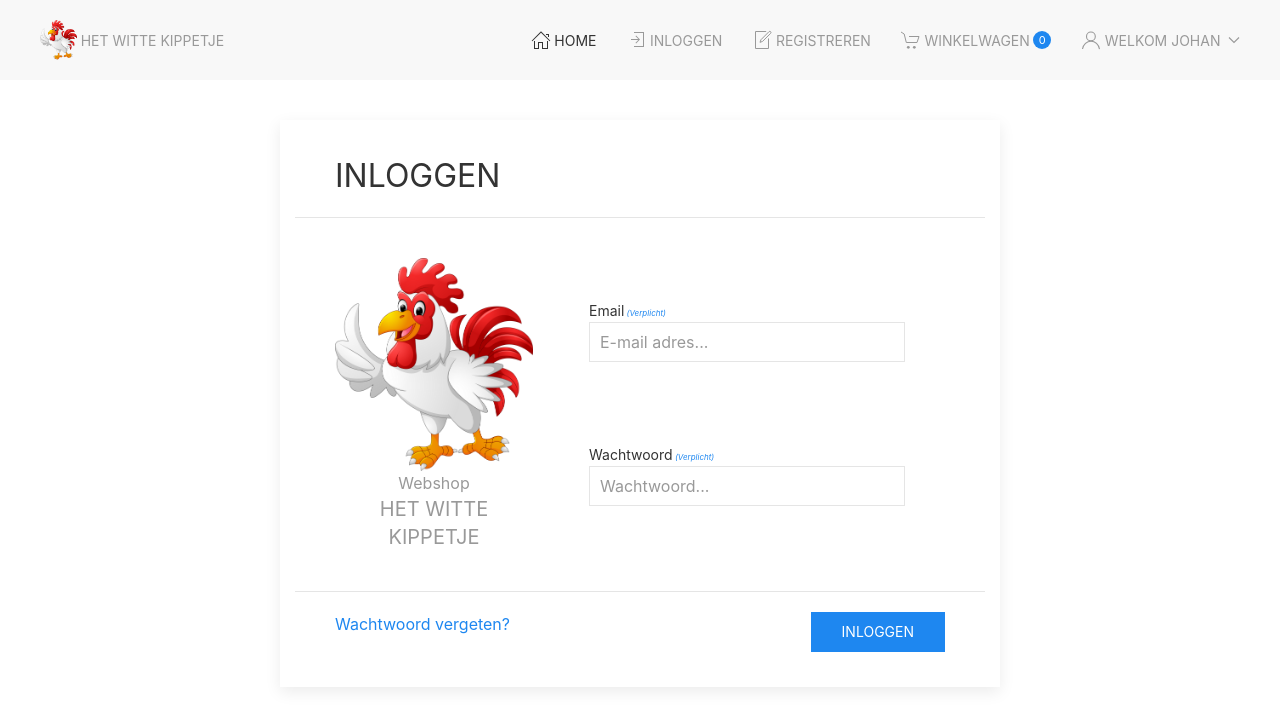
After one commit to johanstr/mod06-aug23a, a PHP site: page /login.php in a window 1280 px wide. The commit adds this page. Shown: the top 728 px of the page. Run offline with PHP 8.4, Linux system fonts and the light colour scheme.

Commit message:
Start gemaakt met het login systeem

```diff
--- a/dev/index.php
+++ b/dev/index.php
@@ -1,4 +1,5 @@
 <?php
+session_start();
 
 require_once './src/Database/Database.php';
 
@@ -6,6 +7,11 @@ $products = [];
 
 Database::query("SELECT * FROM products");
 $products = Database::getAll();
+
+echo '<pre>';
+print_r($_SESSION['customer']);
+echo '</pre>';
+die();
 
 // Head.inc.php binnenhalen
 require_once './templates/head.inc.php';
--- /dev/null
+++ b/dev/login.php
@@ -0,0 +1,46 @@
+<?php
+require_once './templates/head.inc.php';
+?>
+
+   <main class="uk-container uk-padding uk-flex uk-flex-middle uk-flex-center">
+      <form method="POST" action="src/formhandlers/login.php" class="uk-width-1-1 uk-flex uk-flex-center">
+         <div class="uk-card uk-card-default uk-width-3-5 uk-padding-small">
+            <div class="uk-card-header">
+               <h2 class="uk-text-uppercase">Inloggen</h2>
+            </div>
+<!--            <div class="uk-alert-danger" uk-alert>-->
+<!--               <a href class="uk-alert-close" uk-close></a>-->
+<!--               <p>Hier komt een algemene melding wanneer er iets fout gegaan is tijdens het inloggen</p>-->
+<!--            </div>-->
+            <div class="uk-card-body uk-flex uk-flex-between uk-card-body-gap">
+               <div class="uk-width-1-3">
+                  <img src="img/logo4.png" class="uk-card-media uk-card-body-login-logo" alt="Webshop Het Witte Kippetje" title="Webshop Het Witte Kippetje" />
+                  <div class="uk-flex uk-flex-column uk-flex-middle">
+                     <p class="uk-text-center uk-margin-remove-bottom uk-text-muted">Webshop</p>
+                     <h4 class="uk-text-uppercase uk-text-center uk-margin-remove-vertical uk-text-muted">Het Witte Kippetje</h4>
+                  </div>
+               </div>
+               <div class="uk-width-2-3 uk-flex uk-flex-column">
+                  <div class="uk-padding">
+                     <label for="email" class="uk-form-label">Email<span class="uk-text-xsmall uk-text-italic uk-text-primary"> (Verplicht)</span></label>
+                     <input type="email" name="email" class="uk-input" id="email" placeholder="E-mail adres..." />
+<!--                     <p class="uk-text-danger uk-text-xsmall uk-text-italic uk-margin-remove-vertical">Bericht als dit veld niet ingevuld is</p>-->
+                  </div>
+                  <div class="uk-padding">
+                     <label for="password" class="uk-form-label">Wachtwoord<span class="uk-text-xsmall uk-text-italic uk-text-primary"> (Verplicht)</span></label>
+                     <input type="password" name="password" class="uk-input" id="password" placeholder="Wachtwoord..." />
+<!--                     <p class="uk-text-danger uk-text-xsmall uk-text-italic uk-margin-remove-vertical">Bericht als dit veld niet ingevuld is</p>-->
+                  </div>
+               </div>
+            </div>
+            <div class="uk-card-footer uk-flex uk-flex-between">
+               <a href="#" class="">Wachtwoord vergeten?</a>
+               <button class="uk-button uk-button-primary" type="submit">Inloggen</button>
+            </div>
+         </div>
+      </form>
+   </main>
+
+
+<?php
+require_once './templates/foot.inc.php';
--- /dev/null
+++ b/dev/src/auth/logout.php
@@ -0,0 +1 @@
+<?php
--- a/dev/templates/head.inc.php
+++ b/dev/templates/head.inc.php
@@ -36,7 +36,7 @@
 
             <ul class="uk-navbar-nav">
                <li class="uk-active"><a href="/"><span uk-icon="icon: home"></span>Home</a></li>
-               <li><a href="login.html"><span uk-icon="icon: sign-in"></span>Inloggen</a></li>
+               <li><a href="login.php"><span uk-icon="icon: sign-in"></span>Inloggen</a></li>
                <li><a href="register.php"><span uk-icon="icon: file-edit"></span>Registreren</a></li>
                <li>
                   <a href="cart.html">
```
Also changed, not shown: dev/src/formhandlers/login.php (added, +46 -0 lines).
